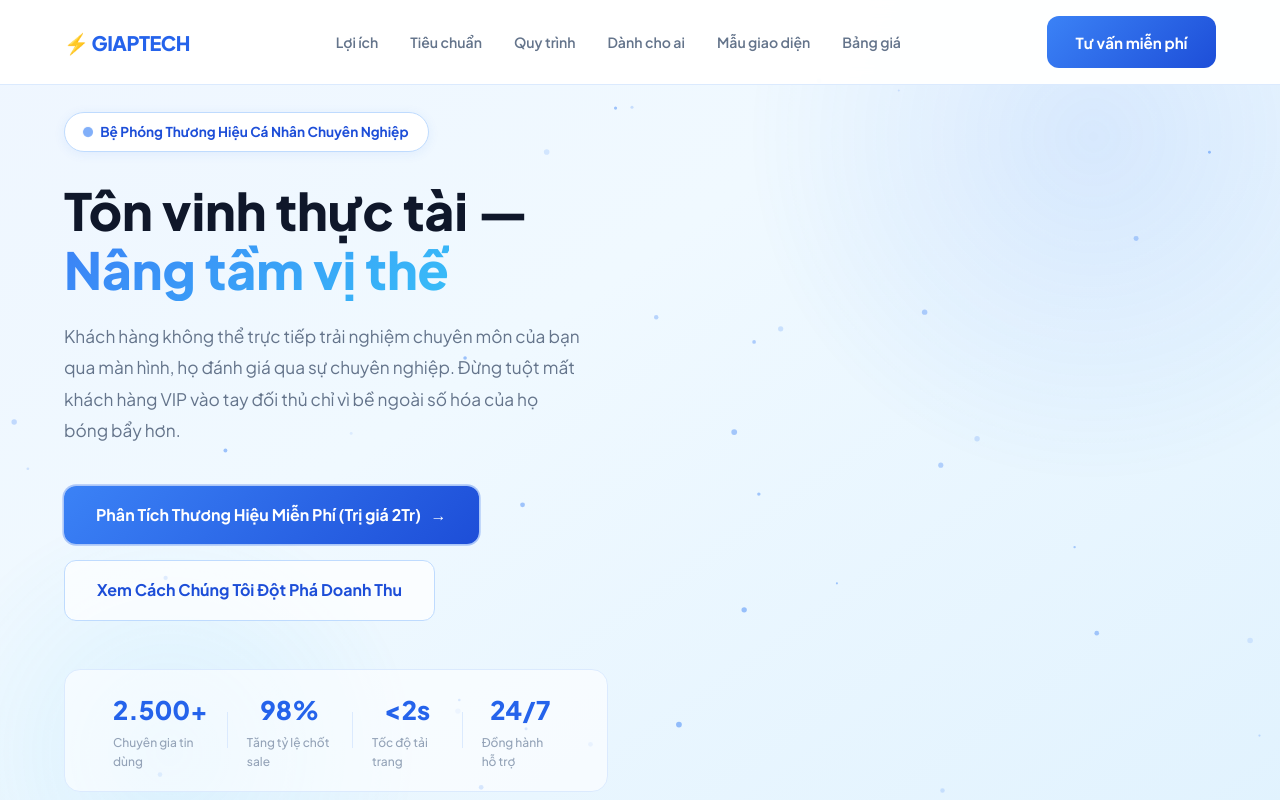
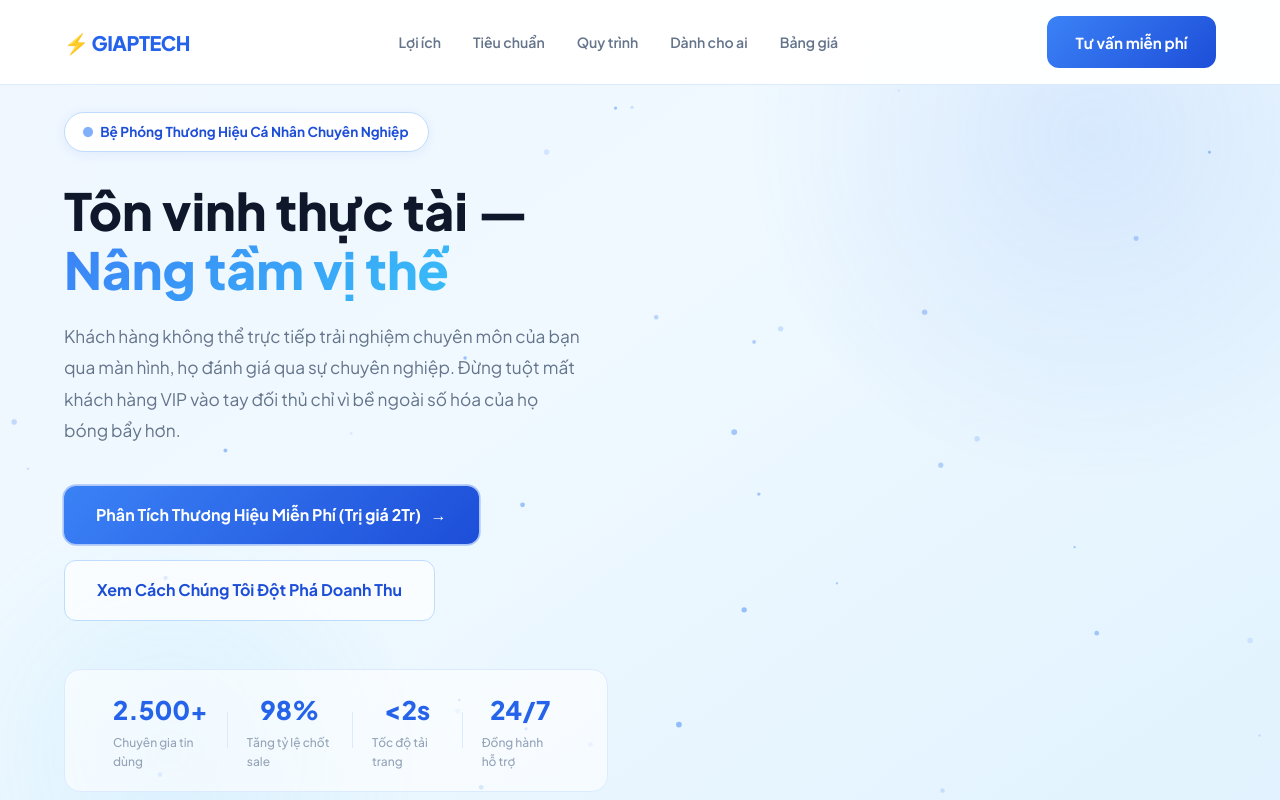
Before and after one commit to GiaBao72/brandpage-landing, a React (Vite) app: page / in a window 1280 px wide. Shown: the top 800 px of the page. Built offline with nearby package versions, Linux system fonts and the light colour scheme.

Commit message:
feat: remove Demos section, keep Plus Jakarta Sans font

```diff
--- a/src/App.jsx
+++ b/src/App.jsx
@@ -172,18 +172,6 @@ const packages = [
 ]
 
 
-const demos = [
-  { id: 1, title: 'Landing Page HLV Fitness Cao Cấp', category: 'PT / Yoga', image: 'https://images.unsplash.com/photo-1571019614242-c5c5dee9f50b?w=600&q=80', link: '#' },
-  { id: 2, title: 'Thương Hiệu Cá Nhân Yoga & Wellness', category: 'PT / Yoga', image: 'https://images.unsplash.com/photo-1506126613408-eca07ce68773?w=600&q=80', link: '#' },
-  { id: 3, title: 'Dự Án BĐS VinHomes Premium', category: 'Bất động sản', image: 'https://images.unsplash.com/photo-1560518883-ce09059eeffa?w=600&q=80', link: '#' },
-  { id: 4, title: 'Môi Giới Nhà Đất Cao Cấp Phú Mỹ Hưng', category: 'Bất động sản', image: 'https://images.unsplash.com/photo-1582407947304-fd86f28f3e34?w=600&q=80', link: '#' },
-  { id: 5, title: 'Trung Tâm Luyện Thi Đại Học Chuyên Sâu', category: 'Giáo dục', image: 'https://images.unsplash.com/photo-1523050854058-8df90110c9f1?w=600&q=80', link: '#' },
-  { id: 6, title: 'Chuyên Gia Đào Tạo Kỹ Năng Mềm', category: 'Giáo dục', image: 'https://images.unsplash.com/photo-1558021212-51b6ecfa0db9?w=600&q=80', link: '#' },
-  { id: 7, title: 'Showroom Xe Mercedes-Benz Cá Nhân', category: 'Môi giới xe', image: 'https://images.unsplash.com/photo-1492144534655-ae79c964c9d7?w=600&q=80', link: '#' },
-  { id: 8, title: 'Chuyên Gia Tư Vấn Xe Toyota & Lexus', category: 'Môi giới xe', image: 'https://images.unsplash.com/photo-1511919884226-fd3cad34687c?w=600&q=80', link: '#' },
-  { id: 9, title: 'Spa Cao Cấp & Làm Đẹp Toàn Diện', category: 'Spa / Làm đẹp', image: 'https://images.unsplash.com/photo-1540555700478-4be289fbecef?w=600&q=80', link: '#' },
-  { id: 10, title: 'Chuyên Gia Thẩm Mỹ & Chăm Sóc Da', category: 'Spa / Làm đẹp', image: 'https://images.unsplash.com/photo-1570172619644-dfd03ed5d881?w=600&q=80', link: '#' },
-]
 
 const faqs = [
   {
@@ -218,9 +206,6 @@ export default function App() {
   const [sent, setSent] = useState(false)
   const [showTop, setShowTop] = useState(false)
   const [menuOpen, setMenuOpen] = useState(false)
-  const [activeFilter, setActiveFilter] = useState('Tất cả')
-  const categories = ['Tất cả', 'PT / Yoga', 'Bất động sản', 'Giáo dục', 'Môi giới xe', 'Spa / Làm đẹp']
-  const filteredDemos = activeFilter === 'Tất cả' ? demos : demos.filter(d => d.category === activeFilter)
 
   useEffect(() => {
     const onScroll = () => setShowTop(window.scrollY > 500)
@@ -238,9 +223,9 @@ export default function App() {
       <nav className="nav">
         <div className="logo">⚡ GIAPTECH</div>
         <ul className={`nav-links ${menuOpen ? 'open' : ''}`}>
-          {['benefits','features','process','services','demos','pricing'].map((id,i) => (
+          {['benefits','features','process','services','pricing'].map((id,i) => (
             <li key={id}><a href={`#${id}`} onClick={() => setMenuOpen(false)}>
-              {['Lợi ích','Tiêu chuẩn','Quy trình','Dành cho ai','Mẫu giao diện','Bảng giá'][i]}
+              {['Lợi ích','Tiêu chuẩn','Quy trình','Dành cho ai','Bảng giá'][i]}
             </a></li>
           ))}
         </ul>
@@ -379,36 +364,6 @@ export default function App() {
 
 
 
-      {/* DEMOS */}
-      <Section id="demos" className="demos-section">
-        <div className="container">
-          <div className="section-label">Trải Nghiệm Các Dự Án Đã Triển Khai</div>
-          <h2 className="section-title">Kho Giao Diện Thực Tế —<br /><span className="gradient-text">Cảm Hứng Cho Thương Hiệu Của Bạn</span></h2>
-          <div className="demo-filter">
-            {categories.map(cat => (
-              <button key={cat} className={"filter-btn " + (activeFilter === cat ? "active" : "")} onClick={() => setActiveFilter(cat)}>
-                {cat}
-              </button>
-            ))}
-          </div>
-          <div className="demo-grid">
-            {filteredDemos.map(demo => (
-              <TiltCard key={demo.id} className="demo-card">
-                <div className="demo-img-wrap">
-                  <img src={demo.image} alt={demo.title} loading="lazy" />
-                  <div className="demo-overlay">
-                    <RippleBtn href={demo.link} className="btn-primary">Xem thực tế →</RippleBtn>
-                  </div>
-                </div>
-                <div className="demo-content">
-                  <span className="demo-category">{demo.category}</span>
-                  <div className="demo-title">{demo.title}</div>
-                </div>
-              </TiltCard>
-            ))}
-          </div>
-        </div>
-      </Section>
 
       {/* FAQ */}
       <Section id="faq" className="faq-section">
```
